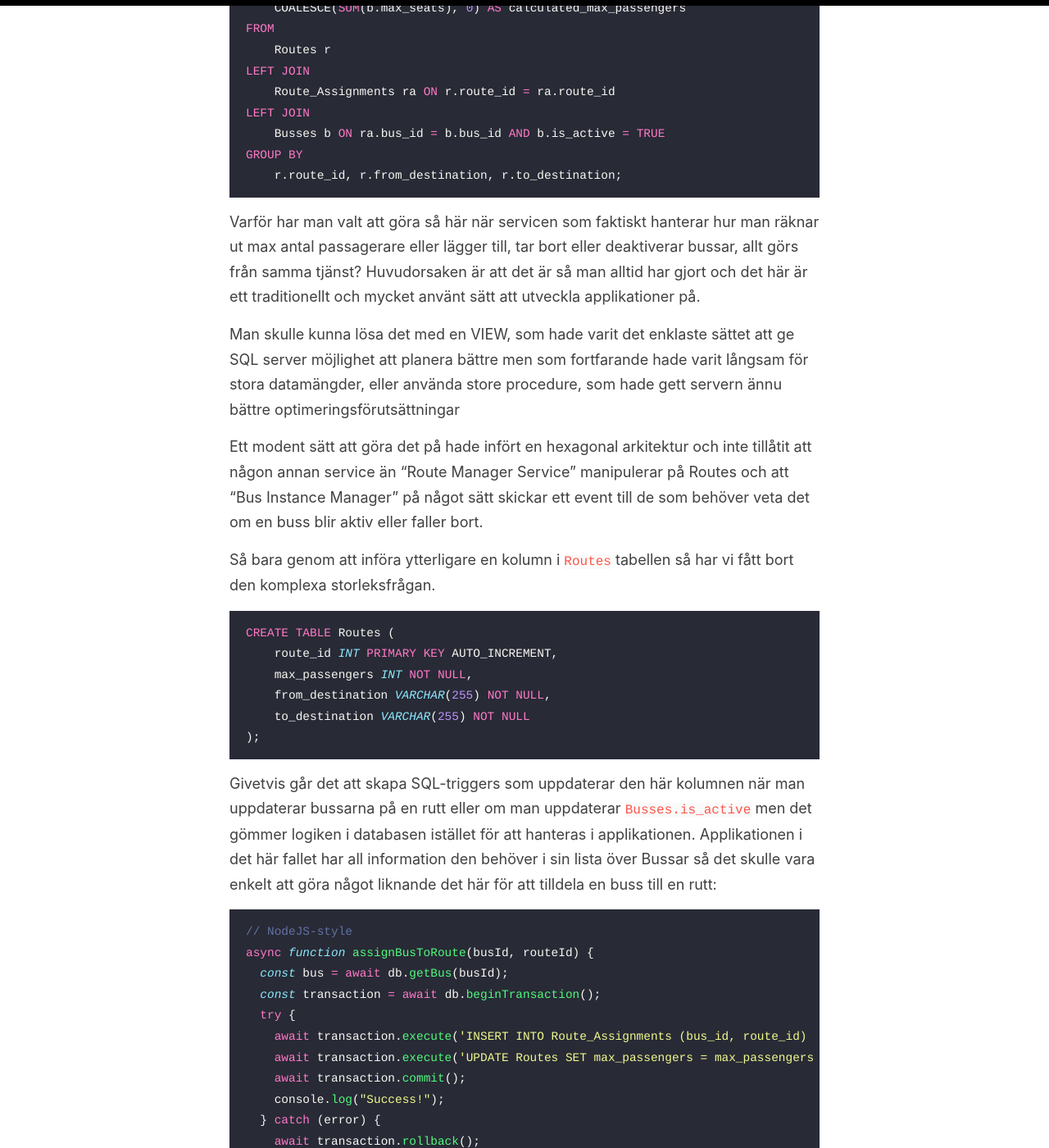
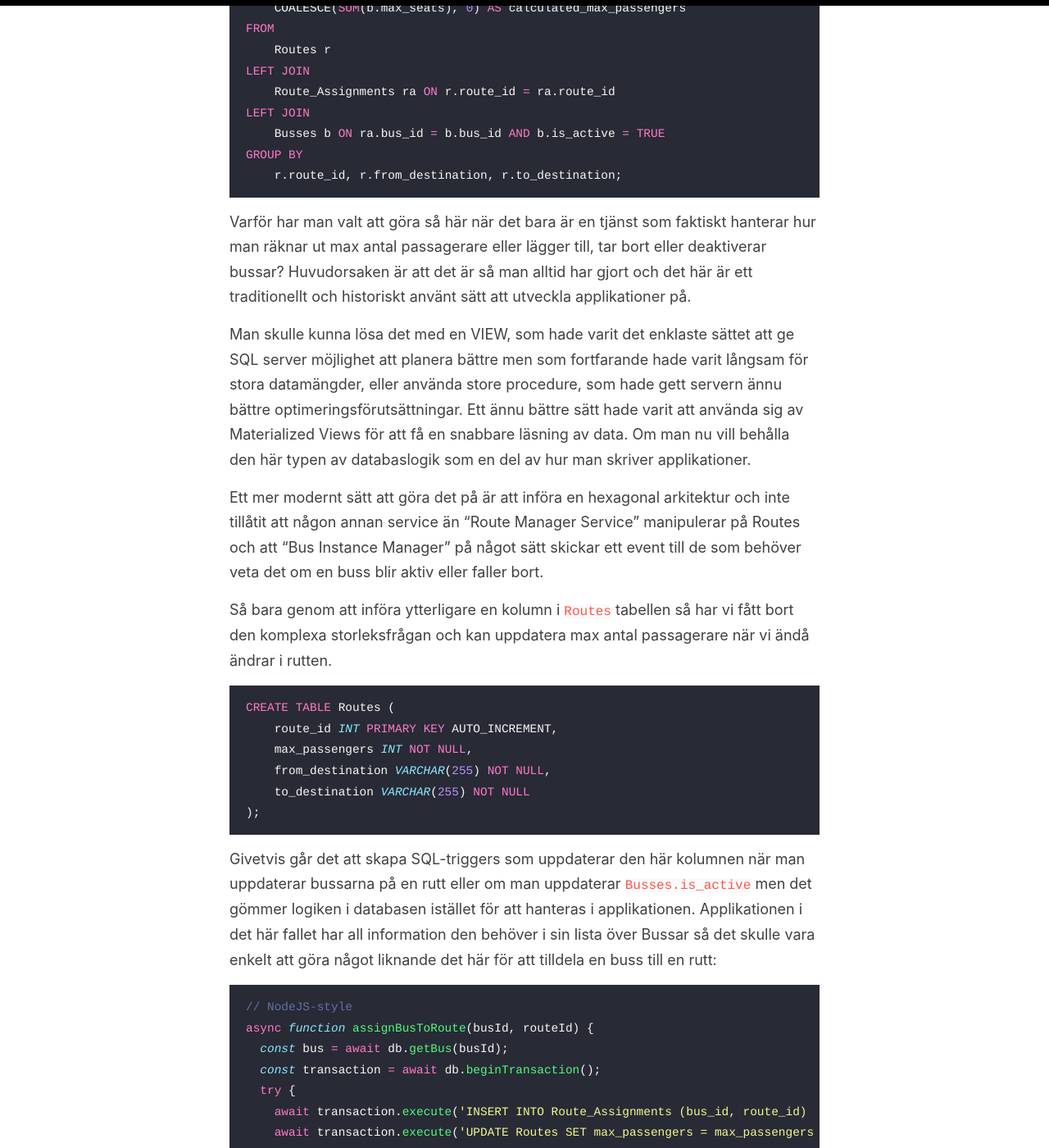
Before and after one commit to ovelindstrom/ovelindstrom.github.io, a Jekyll site: the page built from _posts/sv/2025-08-14-counting-stuff.md, in a window 1280 px wide and 1400 px high, scrolled down 1957 px. Shown: the whole window at 82% size. Built offline with Jekyll 4.4.1, drawn with Linux system fonts in a browser that asks for light colours; some of the changed text lies outside the part shown.

Commit message:
Update och bättre slutsats.

````diff
--- a/_posts/sv/2025-08-14-counting-stuff.md
+++ b/_posts/sv/2025-08-14-counting-stuff.md
@@ -26,7 +26,7 @@ CREATE TABLE Routes (
     to_destination VARCHAR(255) NOT NULL
 );
 ```
-Nu kan man alltså lagra vilka bussar man har och hur många man kan få in och vilka rutter som finns tillgängliga.
+Nu kan man alltså lagra vilka bussar man har och hur många man kan få in och vilka rutter som finns tillgängliga. Hur enkelt som helst.
 
 För att koppla samman dessa så används en klassisk kopplingstabell:
 
@@ -60,13 +60,13 @@ GROUP BY
     r.route_id, r.from_destination, r.to_destination;
 ```
 
-Varför har man valt att göra så här när servicen som faktiskt hanterar hur man räknar ut max antal passagerare eller lägger till, tar bort eller deaktiverar bussar, allt görs från samma tjänst? Huvudorsaken är att det är så man alltid har gjort och det här är ett traditionellt och mycket använt sätt att utveckla applikationer på.
+Varför har man valt att göra så här när det bara är en tjänst som faktiskt hanterar hur man räknar ut max antal passagerare eller lägger till, tar bort eller deaktiverar bussar? Huvudorsaken är att det är så man alltid har gjort och det här är ett traditionellt och historiskt använt sätt att utveckla applikationer på.
 
-Man skulle kunna lösa det med en VIEW, som hade varit det enklaste sättet att ge SQL server möjlighet att planera bättre men som fortfarande hade varit långsam för stora datamängder, eller använda store procedure, som hade gett servern ännu bättre optimeringsförutsättningar
+Man skulle kunna lösa det med en VIEW, som hade varit det enklaste sättet att ge SQL server möjlighet att planera bättre men som fortfarande hade varit långsam för stora datamängder, eller använda store procedure, som hade gett servern ännu bättre optimeringsförutsättningar. Ett ännu bättre sätt hade varit att använda sig av Materialized Views för att få en snabbare läsning av data. Om man nu vill behålla den här typen av databaslogik som en del av hur man skriver applikationer.
 
-Ett modent sätt att göra det på hade infört en hexagonal arkitektur och inte tillåtit att någon annan service än "Route Manager Service" manipulerar på Routes och att "Bus Instance Manager" på något sätt skickar ett event till de som behöver veta det om en buss blir aktiv eller faller bort.
+Ett mer modernt sätt att göra det på är att införa en hexagonal arkitektur och inte tillåtit att någon annan service än "Route Manager Service" manipulerar på Routes och att "Bus Instance Manager" på något sätt skickar ett event till de som behöver veta det om en buss blir aktiv eller faller bort.
 
-Så bara genom att införa ytterligare en kolumn i `Routes` tabellen så har vi fått bort den komplexa storleksfrågan.
+Så bara genom att införa ytterligare en kolumn i `Routes` tabellen så har vi fått bort den komplexa storleksfrågan och kan uppdatera max antal passagerare när vi ändå ändrar i rutten.
 
 ```sql
 CREATE TABLE Routes (
@@ -98,7 +98,7 @@ async function assignBusToRoute(busId, routeId) {
 
 och så inversen när man ska ta bort en buss från en rutt.
 
-Eftersom webbappen som hanterar Rutterna också hanterar Bussarna så är det enkelt att när man deaktiverar en buss helt enkelt iterera över de rutter där bussen är planerad och se om det skapar underkapacietet eller inte. Jag kan säga att så var det inte löst...
+Eftersom webbappen som hanterar Rutterna också hanterar Bussarna så är det enkelt att iterera över rutterna när man deaktiverar en buss och ta bort den från en planerad rutt. Om det skapar underkapacietet kan man då stödja att administratören måste sätta in en ny buss innan man kan ta bort det inaktiverade. Jag kan säga att så var det inte löst i det här fallet utan det krävde en full körning av passagerarrapporten för att se om det fanns tillräckligt med kapacitet kvar i bussarna.
 
 ## Problem 2: Passagerarbokningar
 
@@ -186,19 +186,22 @@ async function getCheckedInPassengerCounts(connection, busIds) {
     return results;
 }
 ```
+Ja, ni ser rätt. Den här koden är inte effektiv. Den låser hela tabellen `Booked_Passengers` för skrivning, vilket gör att andra transaktioner som försöker läsa eller skriva till den tabellen måste vänta. Det är inte bra för prestandan, speciellt om det är många passagerare som ska checka in samtidigt.
 
-Hmm... vad gör `const maxPassengers = await getMaxPassengers(connection, busId)`? Vi kan ju hoppas att den  har en Map med busId:s och dess kapacitet, men så visade det sig inte vara utan man ställer den komplexa JOIN-frågan som plockar fram calculated_max_passengers för alla router till databasen vid VARJE fråga och så itererar man över svaret tills man hittar rätt routeId...
+Hmm... vad gör `const maxPassengers = await getMaxPassengers(connection, busId)`?
+
+Vi kan ju hoppas att den  har en Map med busId:s och dess kapacitet, men visade det sig inte vara så. Istället ställer den komplexa JOIN-frågan som plockar fram calculated_max_passengers för alla router till databasen vid **VARJE** fråga och så itererar man över svaret tills man hittar rätt routeId...
 
 ## Counters
 
-Egentligen är vi bara intresserade av räknarna medans vi håller på att lasta ombord passagerarna. Så genom att initerar ett antal räknare när vi startar lastningen av bussarna får vi det mycket enklare och mer effektivt.
+Egentligen är vi bara intresserade av räknarna medan vi håller på att lasta ombord passagerarna. Så genom att initera ett antal räknare när vi startar lastningen av bussarna får vi det mycket enklare och mer effektivt.
 
 De räknare vi behöver är:
 - Totala antalet passagerare lastade - initieras till 0
 - Total Kapacitet kvar - initieras till summan av alla säten i bussarna och räknas ner.
 - En uppsättning med ovanstående räknare, men baserat på bussId.
 
-Jag skulle också, för enkelhetens skull, lägga till en konstant som håller Maximalt antal säten i bussarna och Maximalt antal passagerare så att det enkelt går att ta fram hur många säten det finns över och hur många passagerare som ännu inte stigit på.
+Jag skulle också, för enkelhetens skull, lägga till en konstant som håller Maximalt antal säten i bussarna och Maximalt antal passagerare så att det enkelt går att ta fram hur många säten det finns över i varje buss och hur många passagerare som ännu inte stigit på.
 
 Min pseudokod blir något i den här stilen:
 
@@ -350,3 +353,11 @@ Nerbrutet så får vi följande effekt:
 Det här är helt okej så länge som alla tabeller är små. Men när datamängderna växer, med många bussar, många passagerare och många rutter, så blir det snabbt långsamt (pun intended). Speciellt om man inte har en bra indexering på sina tabeller. I en simulering jag gjorde där jag stängde av indexeringen så närmade sig komplexiteten $O(N*M)$ för varje `JOIN`.
 
 Moderna SQL-motorer som Postgres och SQL Server är väldigt bra på att optimera det här för att få hög prestanda. Men det finns ingenting som slår direkt minnesåtkomst. Om vi gör ett antagande att vi har en rutt med 4 bussar, 100 passagerare så är det inte mer än 109 Java-object att skapa som i minnet skulle ta ca 10 kilobytes. Så även om vi skulle ha 240 rutter med 3 bussar och säg 70% fullt så är det fortfarande bara runt 2 MB i minnet för att hantera en hel dag. Och det finns många bra ramverk, som Spring Data JPA, för att förenkla den här typen av hantering.
+
+Det är också värt att notera att det här exemplet är ganska enkelt och inte tar hänsyn till alla de komplexiteter som kan uppstå i verkliga system, som samtidiga uppdateringar, felhantering och transaktionshantering. I verkligheten var systemet mycket mer komplext och det som mördade prestandan var just den här typen av JOINs som gjordes i realtid för att räkna ut saker i ett mycket större antal dimensioner.
+
+En fälla som man också gått in i är att dynamiskt skapa SQL-frågor i applikationen istället för att använda sig av en databasmodell som är anpassad för att hantera den här typen av frågor. Det är inte "fel" att göra det men det är inte optimalt. Att konkatenera fram en SQL fråga och sedan exekvera den gör att databasmotorn inte kan optimera frågan på samma sätt som om den hade fått en statisk fråga att jobba med. Det är också mycket svårare att felsöka och underhålla.
+
+Vid en analys av vilka frågor som ställdes mot databasen så var det också tydligt att det var samma frågor som ställdes om och om igen, trots att det underliggande datat inte hade ändrats. Genom att använda räknare och cachning av resultatet så kunde vi minska antalet frågor mot databasen och istället bara uppdatera räknarna när det var nödvändigt. Vi sparade också mycket tid genom att skapa en grundfråga som hämtade all information (i storleksordningen 100 MB i minnet) och sedan använda sig av strömmar för att filtrera och bearbeta datat i minnet istället för att göra stora och komplexa frågor mot databasen. Intressant nog så sjönk också minnesanvändningen i applikationen eftersom vi inte behövde hålla alla rader i minnet utan bara de som var relevanta för den aktuella operationen.
+
+Så databaser är bra. Jag giller databaser. Men allt ska inte göras i en databas. Och när det sedan kommer till sådant som användarbeteende så är faktisk metrik, som t.ex Micrometer, ett mycket bättre sätt att hantera det på. Men det är en helt annan diskussion.
````
Also changed, not shown: other parts of _posts/sv/2025-08-14-counting-stuff.md (+2 -2 lines).
